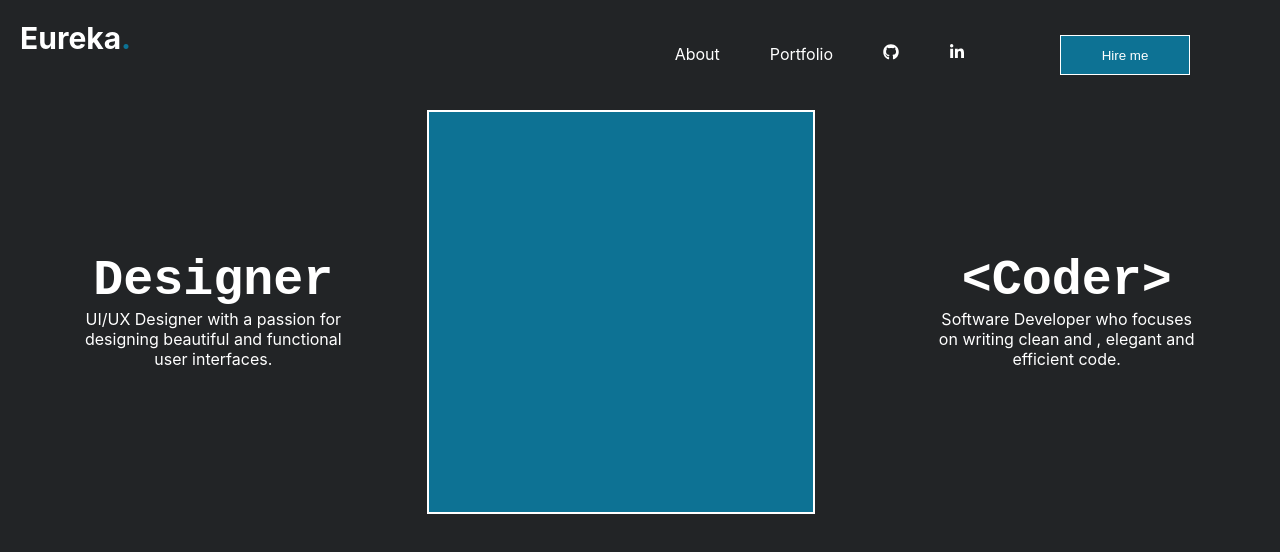
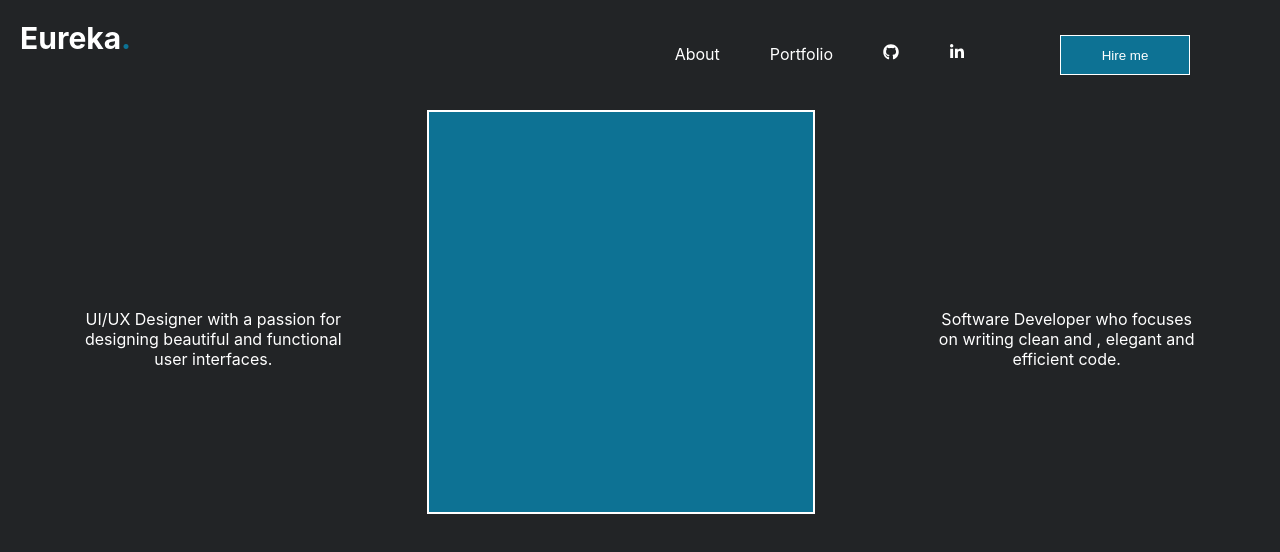
Before and after one commit to eureka03/Portfolio, a React (Create React App) app: page / in a window 1280 px wide. Shown: the top 552 px of the page. Built offline with nearby package versions, Linux system fonts and the light colour scheme.

Commit message:
changes added

```diff
--- a/src/Components/Homepage.css
+++ b/src/Components/Homepage.css
@@ -261,6 +261,15 @@
         font-size:50px;
         margin:0 70px;
         font-family:monospace;
+        animation:typing 2s steps(20,end) forwards;
+        white-space:nowrap;
+        overflow:hidden;
+        width:0;
+    }
+    @keyframes typing{
+        to{
+            width:70%;
+        }
     }
 
     .text-content{
@@ -279,7 +288,7 @@
         bottom:0px;
         top:110px;
         opacity:0;
-        animation:fadeIn 5s ease-in forwards;
+        animation:fadeIn 2s ease-in forwards;
 
     }
     @keyframes fadeIn{
--- a/src/Components/Navbar.css
+++ b/src/Components/Navbar.css
@@ -23,11 +23,13 @@
 
 }
 
+.dot{
+    color:rgb(13, 114, 148);
 
 
-.dot{
-    color:rgb(13, 114, 148);
 }
+
+
 .nav-links button{
         margin:15px 70px;
         width:130px;
```
